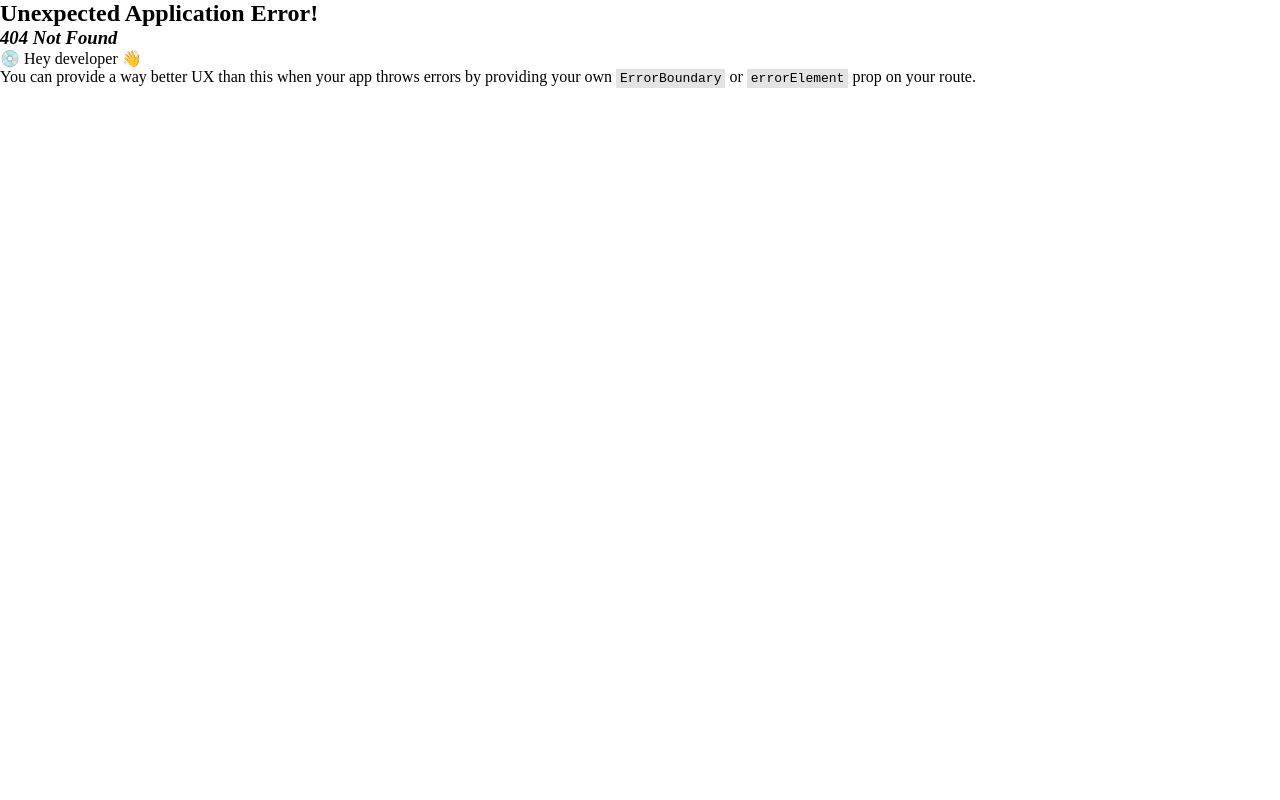
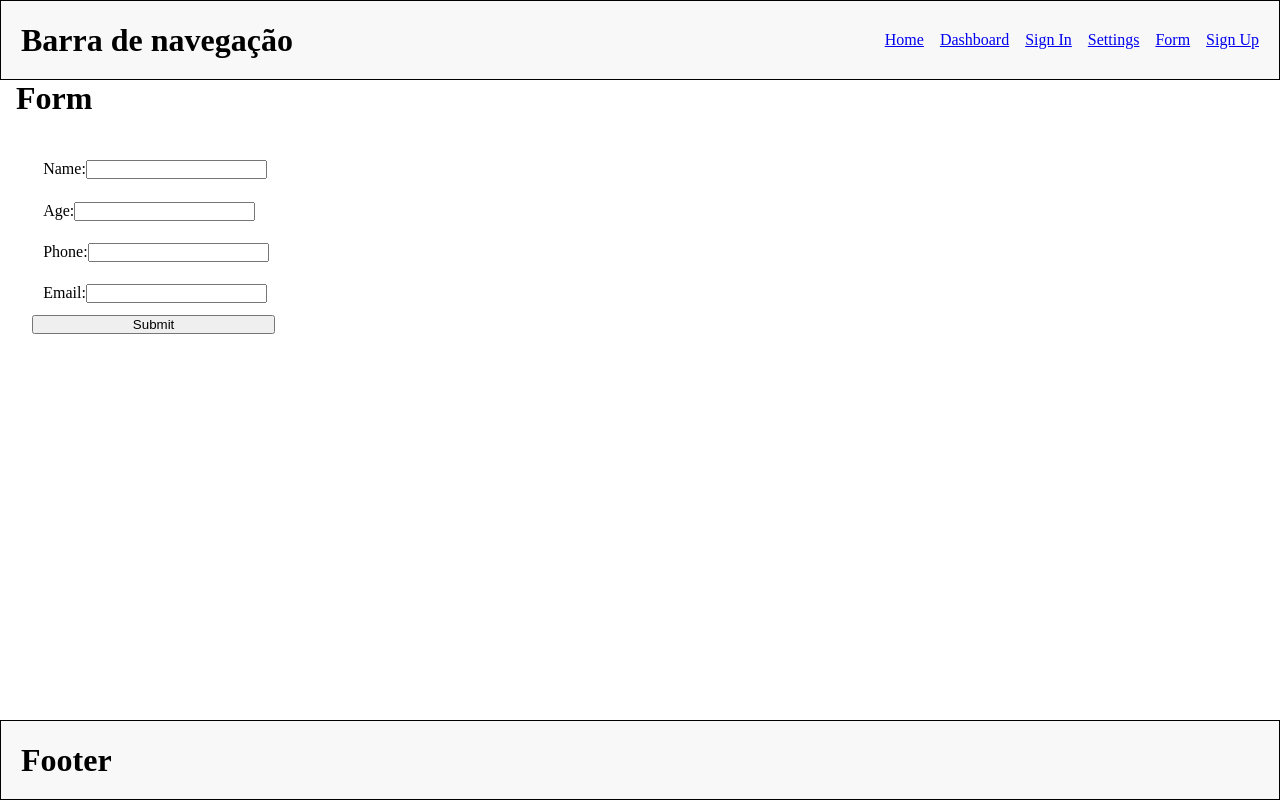
Before and after one commit to CartiFelipe/TesteDePerformance01React, a React (Vite) app: page /form in a window 1280 px wide. Before the commit this address had no page. Built offline with nearby package versions, Linux system fonts and the light colour scheme.

Commit message:
rotas privadas criadas

```diff
--- a/src/routes/Index.tsx
+++ b/src/routes/Index.tsx
@@ -6,16 +6,32 @@ import {
 } from "react-router-dom";
 
 import Home from "../views/Home";
-import SignsIn from "../views/SignsIn";
+import SignsIn from "../views/Signin";
 import Dashboard from "../views/Dashboard";
 import Rootlayout from "../views/home/Rootlayout";
+import Settings from "../views/Settings";
+import Signup from "../views/Signup";
+import Form from "../views/form/Form";
+
+import { handleVerificationProtected } from "../services/authentication";
 
 const router = createBrowserRouter(
   createRoutesFromElements(
     <Route path="/" element={<Rootlayout />}>
-      <Route index element={<Home />} />
-      <Route path="dashboard" element={<Dashboard />} />
+      <Route index element={<Home />} loader={handleVerificationProtected} />
+      <Route
+        path="dashboard"
+        element={<Dashboard />}
+        loader={handleVerificationProtected}
+      />
       <Route path="signin" element={<SignsIn />} />
+      <Route
+        path="settings"
+        element={<Settings />}
+        loader={handleVerificationProtected}
+      />
+      <Route path="form" element={<Form />} />
+      <Route path="signup" element={<Signup />} loader={handleVerificationProtected} />
     </Route>
   )
 );
--- a/src/services/authentication.js
+++ b/src/services/authentication.js
@@ -1,20 +1,24 @@
+// import { redirect } from "react-router-dom";
+
+// const isAuthenticated = () => {
+//     const token = localStorage.getItem("token");
+
+//     if (token) throw redirect("/");
+//     return null;
+// }
+
 import { redirect } from "react-router-dom";
-
-const isAuthenticated = () => {
+export const handleVerificationProtected = () => {
     const token = localStorage.getItem("token");
 
-    if (token) throw redirect("/");
+    if (!token) {
+        throw redirect("/signin");
+
+    }
     return null;
 }
 
-const handleVerificationProtected = () => {
-    const token = localStorage.getItem("token");
-
-    if (!token) throw redirect("/signin");
-    return null;
-}
-
-export {
-    isAuthenticated,
-    handleVerificationProtected
-}
+// export {
+//     isAuthenticated,
+//     handleVerificationProtected
+// }
--- a/src/views/SignsIn.tsx
+++ b/src/views/Signin.tsx
@@ -3,6 +3,6 @@ import { useState } from "react";
 const SignsIn = () => {
   const [label, setLabel] = useState("Signs In");
 
-  return <h1>{label}</h1>;
+  return <h1>{label} </h1>;
 };
 export default SignsIn;
--- /dev/null
+++ b/src/views/form/Form.tsx
@@ -0,0 +1,38 @@
+import { useState } from "react";
+import style from "./style.module.scss";
+
+const Form = () => {
+  const [formData, setFormData] = useState({});
+
+  const handleInputChange = (e: React.ChangeEvent<HTMLInputElement>) => {
+    const { name, value } = e.target;
+    setFormData({ ...formData, [name]: value });
+  };
+  return (
+    <div>
+      <h1 style={{ padding: "0 1rem" }}>Form</h1>
+      <form className={style.form}>
+        <div>
+          <label>
+            Name:
+            <input type="text" name="name" onChange={handleInputChange} />
+          </label>
+          <label>
+            Age:
+            <input type="number" name="age" onChange={handleInputChange} />
+          </label>
+          <label>
+            Phone:
+            <input type="text" name="phone" onChange={handleInputChange} />
+          </label>
+          <label>
+            Email:
+            <input type="text" name="email" onChange={handleInputChange} />
+          </label>
+        </div>
+        <input type="submit" value="Submit" onChange={handleInputChange} />
+      </form>
+    </div>
+  );
+};
+export default Form;
--- /dev/null
+++ b/src/views/form/style.module.scss
@@ -0,0 +1,19 @@
+form.form {
+  display: flex;
+  flex-direction: column;
+
+  padding: 2rem;
+}
+
+form.form > div {
+  display: flex;
+  flex-direction: column;
+}
+
+form.form label {
+  padding: 0.7rem;
+}
+
+form.form input[type="submit"] {
+  width: 20%;
+}
--- a/src/views/home/Rootlayout.tsx
+++ b/src/views/home/Rootlayout.tsx
@@ -1,7 +1,7 @@
 // all imports
 import React from "react";
-import { Outlet, NavLink } from "react-router-dom";
-import style from "./style.module.css";
+import { Outlet, NavLink, Navigate } from "react-router-dom";
+import style from "./style.module.scss";
 
 const Rootlayout = () => {
   return (
@@ -20,6 +20,15 @@ const Rootlayout = () => {
             <li>
               <NavLink to="/signin">Sign In</NavLink>
             </li>
+            <li>
+              <NavLink to="/settings">Settings</NavLink>
+            </li>
+            <li>
+              <NavLink to="/form">Form</NavLink>
+            </li>
+            <li>
+              <NavLink to="/signup">Sign Up</NavLink>
+            </li>
           </ul>
         </nav>
       </header>
```
Also changed, not shown: src/views/Form.tsx (deleted, +0 -7 lines), src/views/Settings.tsx (renamed from src/views/Settings .tsx), src/views/home/style.module.scss (renamed from src/views/home/style.module.css).
